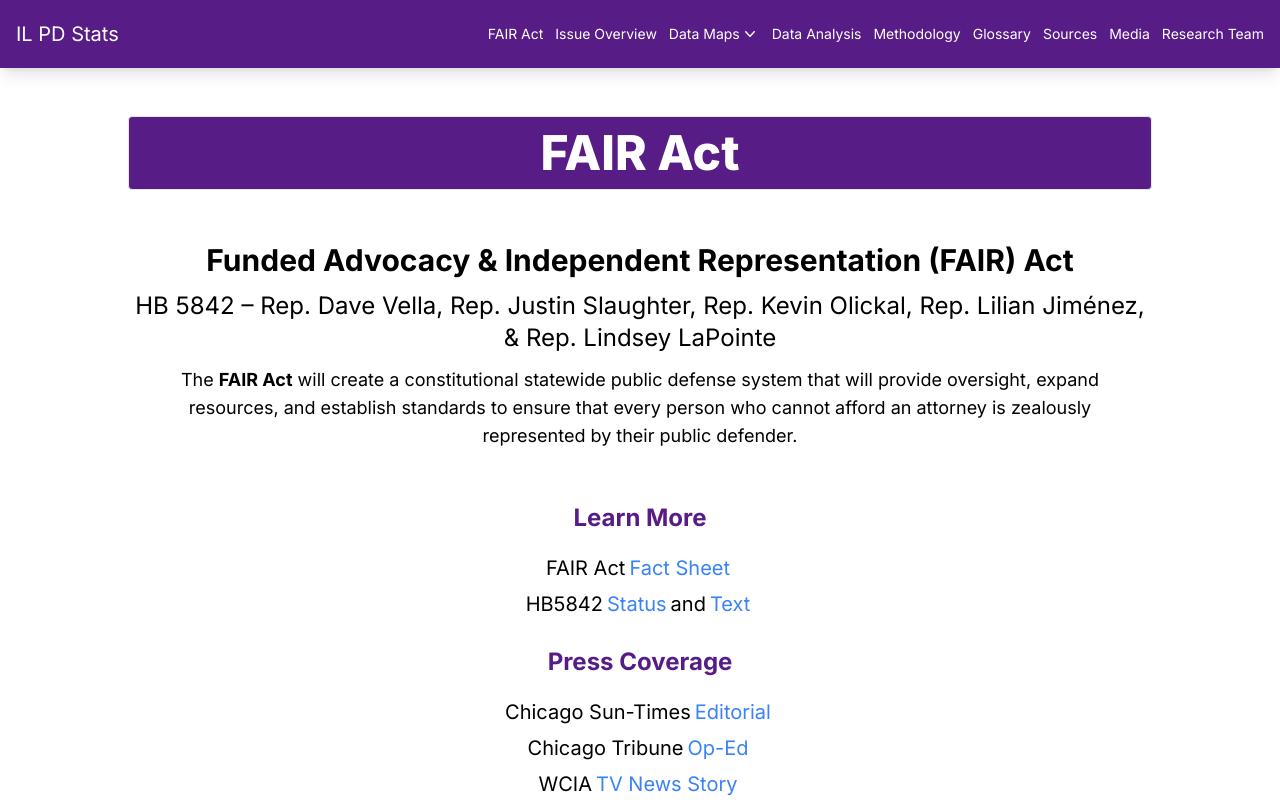
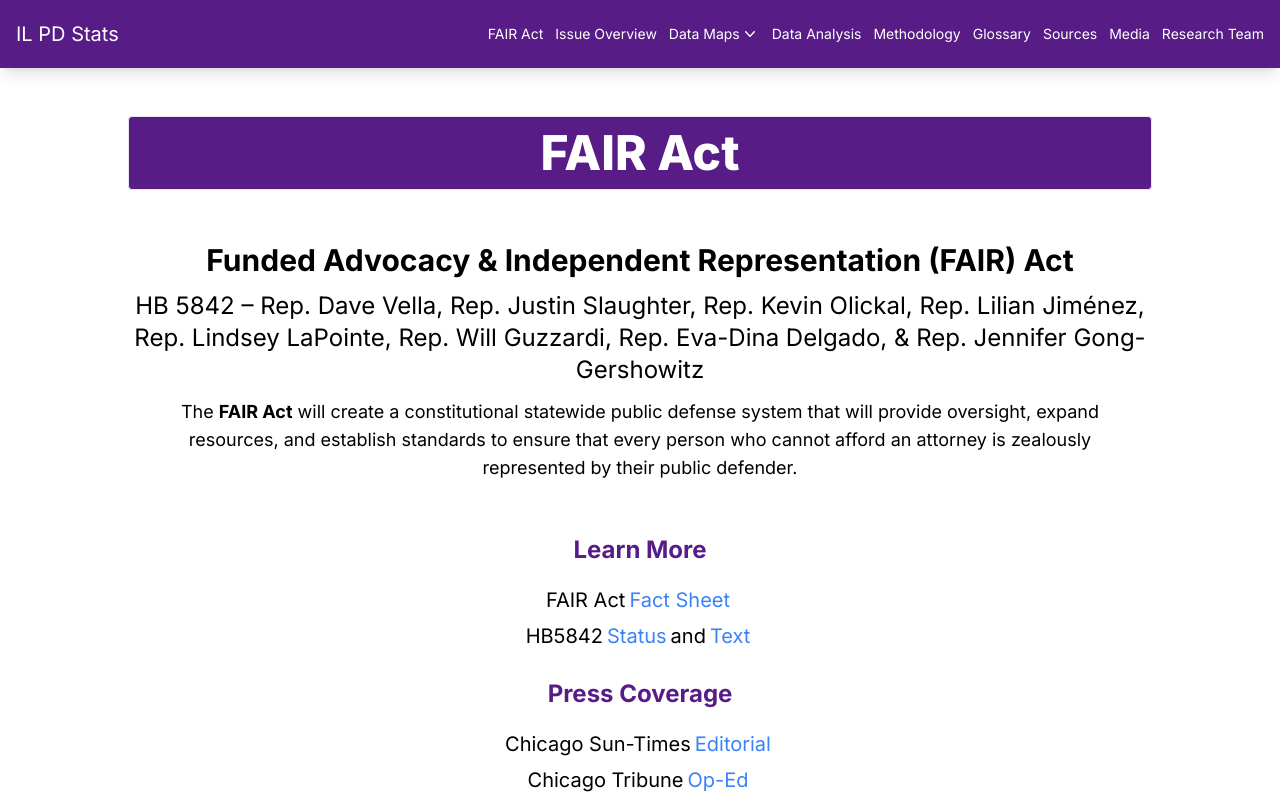
Before and after one commit to hunterMotko/il_pd_st, a Next.js app: page /fairact in a window 1280 px wide. Shown: the top 800 px of the page. Built offline with nearby package versions, Linux system fonts and the light colour scheme.

Commit message:
representives update

```diff
--- a/src/app/fairact/page.tsx
+++ b/src/app/fairact/page.tsx
@@ -12,7 +12,7 @@ export default function FairActPage() {
       <div className="grid w-full grid-flow-row gap-x-0 gap-y-1 md:grid-cols-1 md:gap-1 xl:grid-cols-1">
         <h2 className="text-3xl font-bold my-1">Funded Advocacy & Independent Representation (FAIR) Act</h2>
         <h3 className="text-2xl my-1">
-          HB 5842 – Rep. Dave Vella, Rep. Justin Slaughter, Rep. Kevin Olickal, Rep. Lilian Jiménez, & Rep. Lindsey LaPointe
+          HB 5842 – Rep. Dave Vella, Rep. Justin Slaughter, Rep. Kevin Olickal, Rep. Lilian Jiménez, Rep. Lindsey LaPointe, Rep. Will Guzzardi, Rep. Eva-Dina Delgado, & Rep. Jennifer Gong-Gershowitz
         </h3>
         <p className="text-lg px-3 mx-3 my-1">
           The <span className="font-bold">FAIR Act</span> will create a constitutional statewide public defense system that will provide oversight, expand resources,
```
